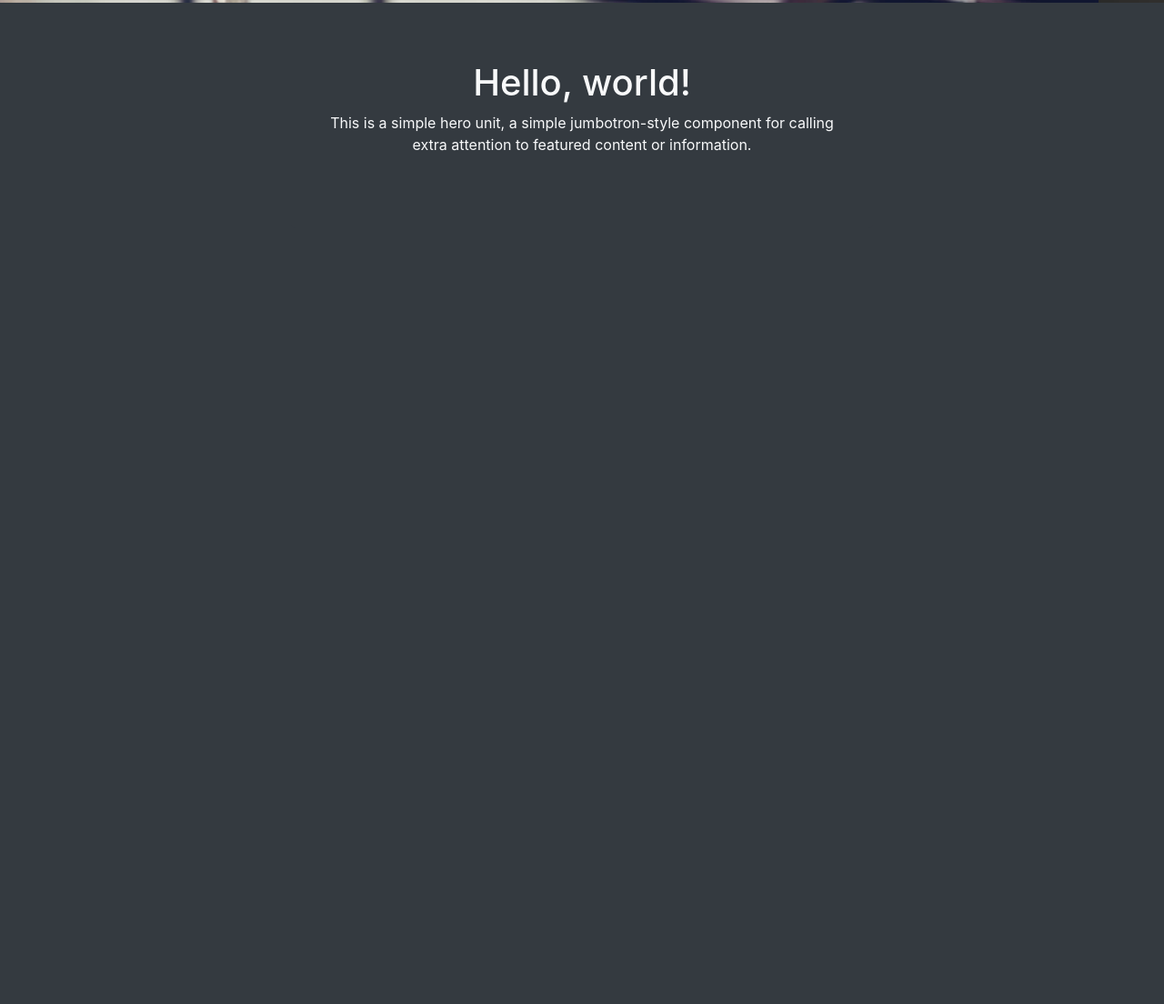
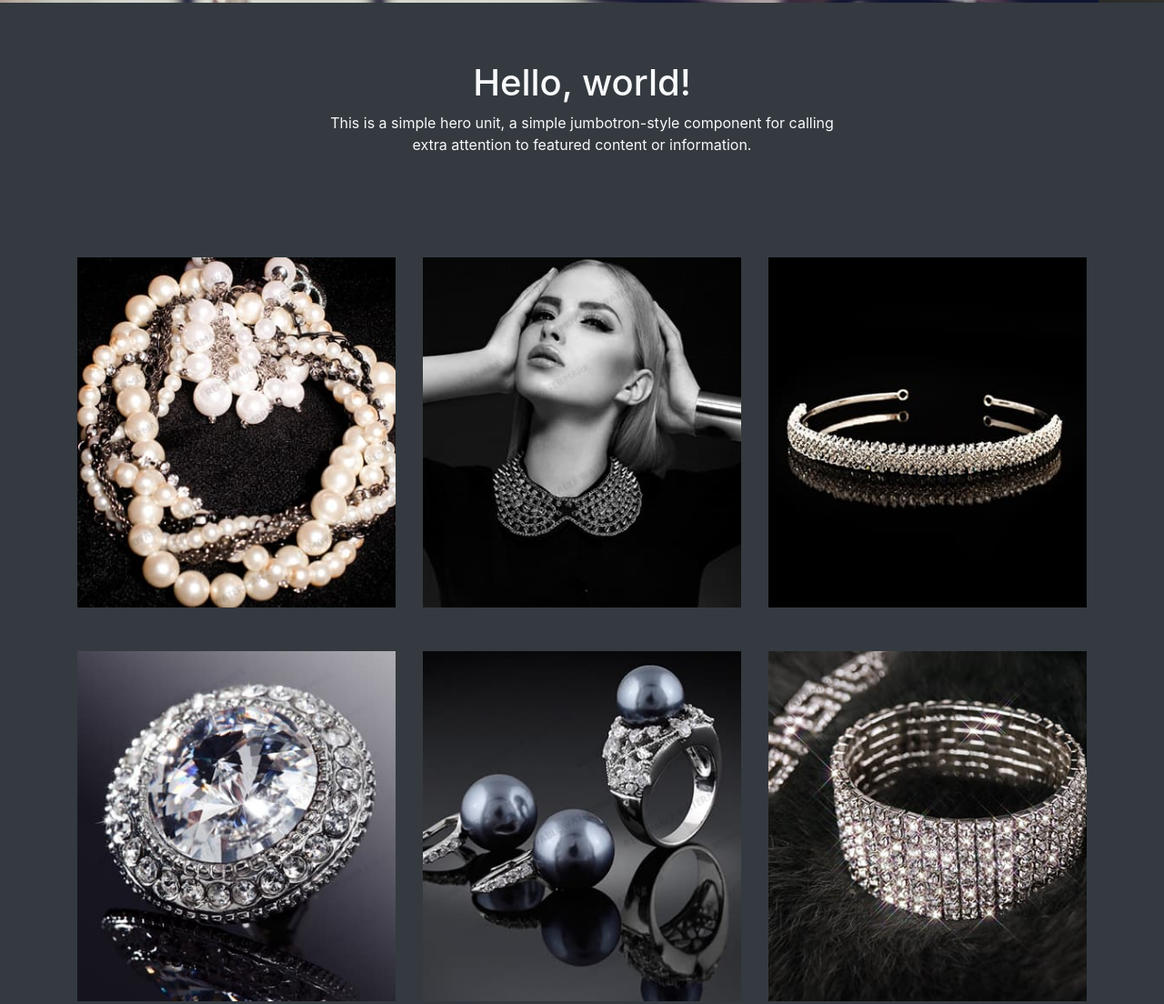
Before and after one commit to lulu70/jewelary-store, a Gatsby site: page / in a window 1280 px wide. Shown: the part 453-1557 px from the top of the page at 91% size. Before the commit the page ends 800 px from the top, so only its background shows below. Built offline with nearby package versions, Linux system fonts and the light colour scheme; Gatsby itself is replaced by a stand-in of ours.

Commit message:
added image gallery

```diff
--- a/gatsby-config.js
+++ b/gatsby-config.js
@@ -14,6 +14,13 @@ module.exports = {
         path: `${__dirname}/src/images/carousel-images`,
       },
     },
+    {
+      resolve: `gatsby-source-filesystem`,
+      options: {
+        name: `grid-images`,
+        path: `${__dirname}/src/images/grid-images`,
+      },
+    },
     `gatsby-plugin-sharp`,
     `gatsby-transformer-sharp`,
   ],
--- /dev/null
+++ b/src/components/ImagesGrid.js
@@ -0,0 +1,38 @@
+import React from "react"
+import Container from "react-bootstrap/Container"
+import Row from "react-bootstrap/Row"
+import Col from "react-bootstrap/Col"
+import GatsbyImage from "gatsby-image"
+import { graphql, useStaticQuery } from "gatsby"
+const ImagesGrid = () => {
+  const data = useStaticQuery(
+    graphql`
+      {
+        images: allFile(filter: { sourceInstanceName: { eq: "grid-images" } }) {
+          nodes {
+            id
+            name
+            childImageSharp {
+              fluid(quality: 100) {
+                ...GatsbyImageSharpFluid_withWebp_noBase64
+              }
+            }
+          }
+        }
+      }
+    `
+  )
+  return (
+    <Container>
+      <Row className="justify-content-between">
+        {data.images.nodes.map(image => (
+          <Col md={4} key={image.id} className="mb-5">
+            <GatsbyImage fluid={image.childImageSharp.fluid} alt={image.name} />
+          </Col>
+        ))}
+      </Row>
+    </Container>
+  )
+}
+
+export default ImagesGrid
--- a/src/components/SiteCarousel.js
+++ b/src/components/SiteCarousel.js
@@ -23,7 +23,6 @@ const SiteCarousel = () => {
       }
     `
   )
-  console.log(data)
   return (
     <Carousel
       controls={false}
--- a/src/components/SiteNavbar.js
+++ b/src/components/SiteNavbar.js
@@ -5,7 +5,7 @@ import Container from "react-bootstrap/Container"
 import { Link } from "gatsby"
 const SiteNavbar = () => {
   return (
-    <Navbar sticky="top" bg="transparent" expand="md" variant="dark">
+    <Navbar sticky="top" bg="dark" expand="md" variant="dark">
       <Container>
         <Link to="/" className="navbar-brand">
           Aharon's Jewelry
--- a/src/pages/index.js
+++ b/src/pages/index.js
@@ -2,6 +2,7 @@ import React from "react"
 import Layout from "../components/Layout"
 import Jumbotron from "react-bootstrap/Jumbotron"
 import SiteCarousel from "../components/SiteCarousel"
+import ImagesGrid from "../components/ImagesGrid"
 
 export default function Home() {
   return (
@@ -14,6 +15,7 @@ export default function Home() {
           calling extra attention to featured content or information.
         </p>
       </Jumbotron>
+      <ImagesGrid />
     </Layout>
   )
 }
```
Also changed, not shown: src/images/grid-images/page1_img1.jpg (added), src/images/grid-images/page1_img2.jpg (added), src/images/grid-images/page1_img3.jpg (added), src/images/grid-images/page1_img4.jpg (added), src/images/grid-images/page1_img5.jpg (added), src/images/grid-images/page1_img7.jpg (added).
